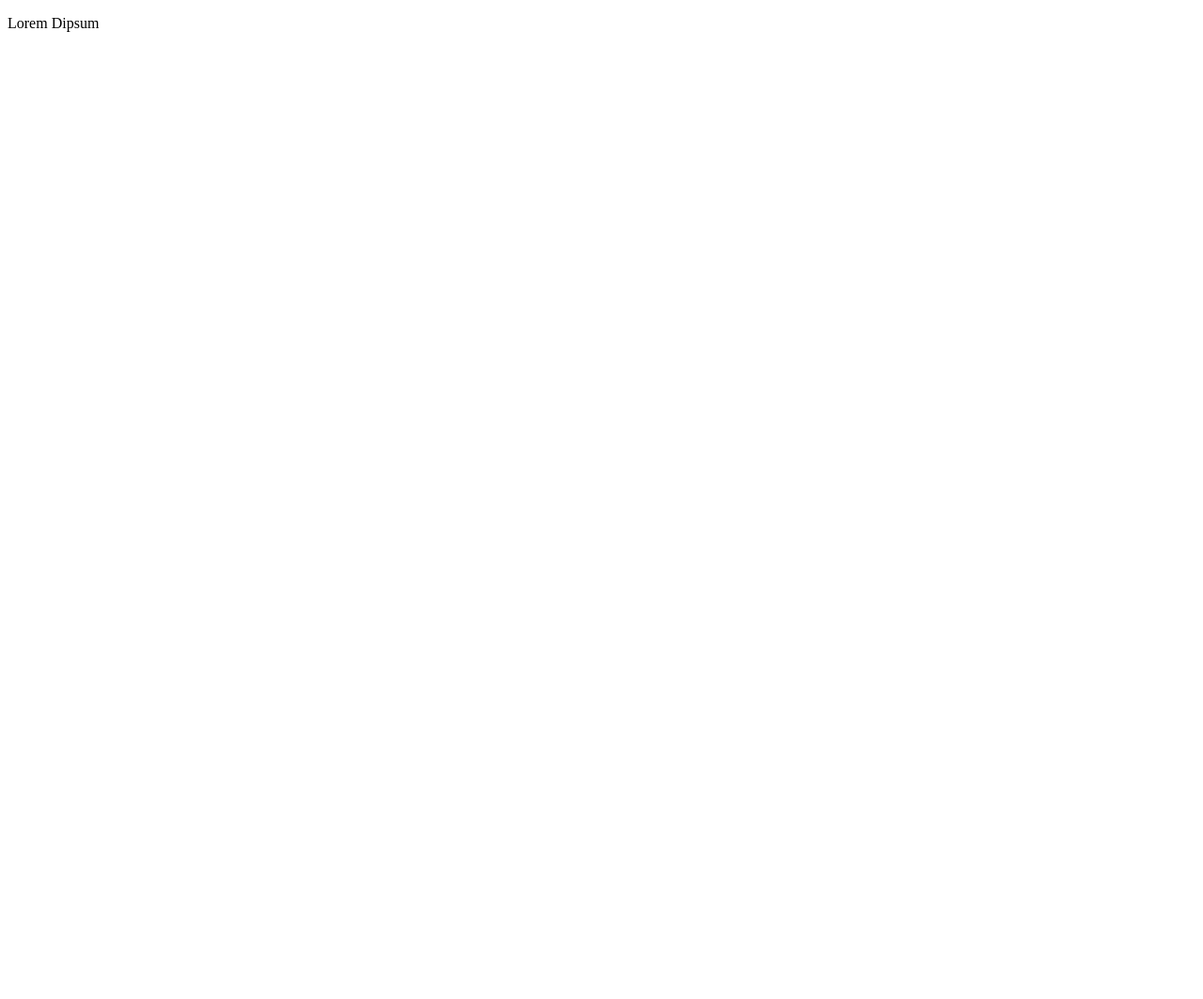
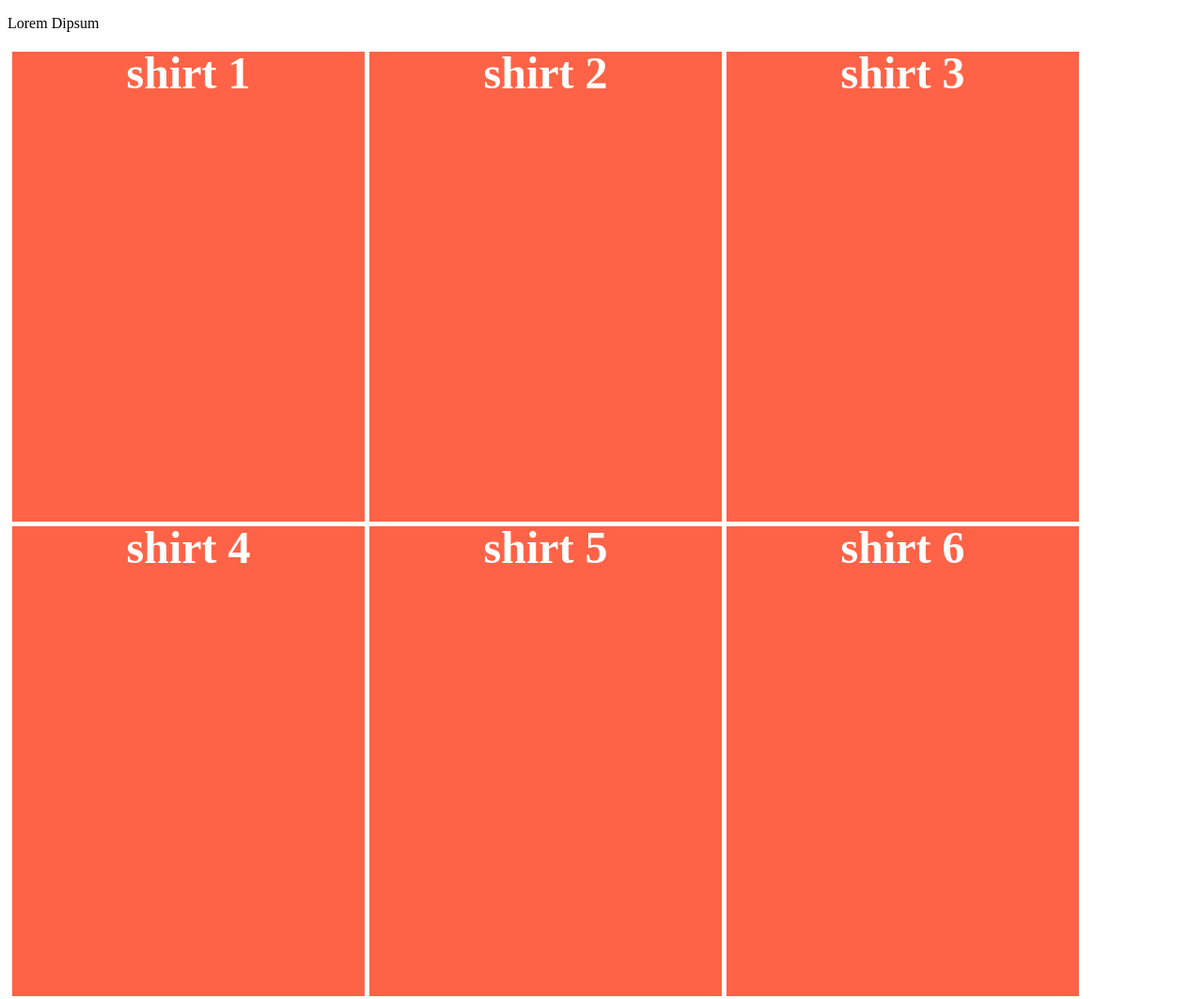
Before and after one commit to TylerNichols/supremelooker, a plain HTML site: page index.html in a window 1280 px wide. Shown: the whole page at 94% size. Before the commit the page ends 800 px from the top, so only its background shows below. Drawn offline with Linux system fonts and the light colour scheme.

Commit message:
Using flex and adding some example shirts

```diff
--- a/index.html
+++ b/index.html
@@ -1,9 +1,18 @@
-<!doctype html>
+<!DOCTYPE html>
 <html>
   <head>
     <title>supremelooker</title>
+    <link rel="stylesheet" href="styles.css">
   </head>
   <body>
     <p>Lorem Dipsum</p>
+    <ul class="lookbook">
+      <li class="lookbook-item">shirt 1</li>
+      <li class="lookbook-item">shirt 2</li>
+      <li class="lookbook-item">shirt 3</li>
+      <li class="lookbook-item">shirt 4</li>
+      <li class="lookbook-item">shirt 5</li>
+      <li class="lookbook-item">shirt 6</li>
+    </ul>
   </body>
 </html>
--- /dev/null
+++ b/script.js
@@ -0,0 +1,2 @@
+var items = document.createElement("ul")
+document.body.appendChild(items)
--- /dev/null
+++ b/styles.css
@@ -0,0 +1,28 @@
+.lookbook {
+    padding: 0;
+    margin: 0;
+    list-style: none;
+
+    display: -webkit-box;
+    display: -moz-box;
+    display: -ms-flexbox;
+    display: -webkit-flex;
+    display: flex;
+
+    -webkit-flex-flow: row wrap;
+    justify-content: flex-start;
+}
+
+.lookbook-item {
+    background: tomato;
+    padding: 5x;
+    width: 375px;
+    height: 500px;
+    margin-top: 5px;
+    margin-left: 5px;
+    line-height: 45px;
+    color: white;
+    font-weight: bold;
+    font-size: 3em;
+    text-align: center;
+  }
```
Also changed, not shown: resources/tshirts/All Means Tee.jpg (added), resources/tshirts/Living Tee.jpg (added), resources/tshirts/Rocket Tee.jpg (added).
